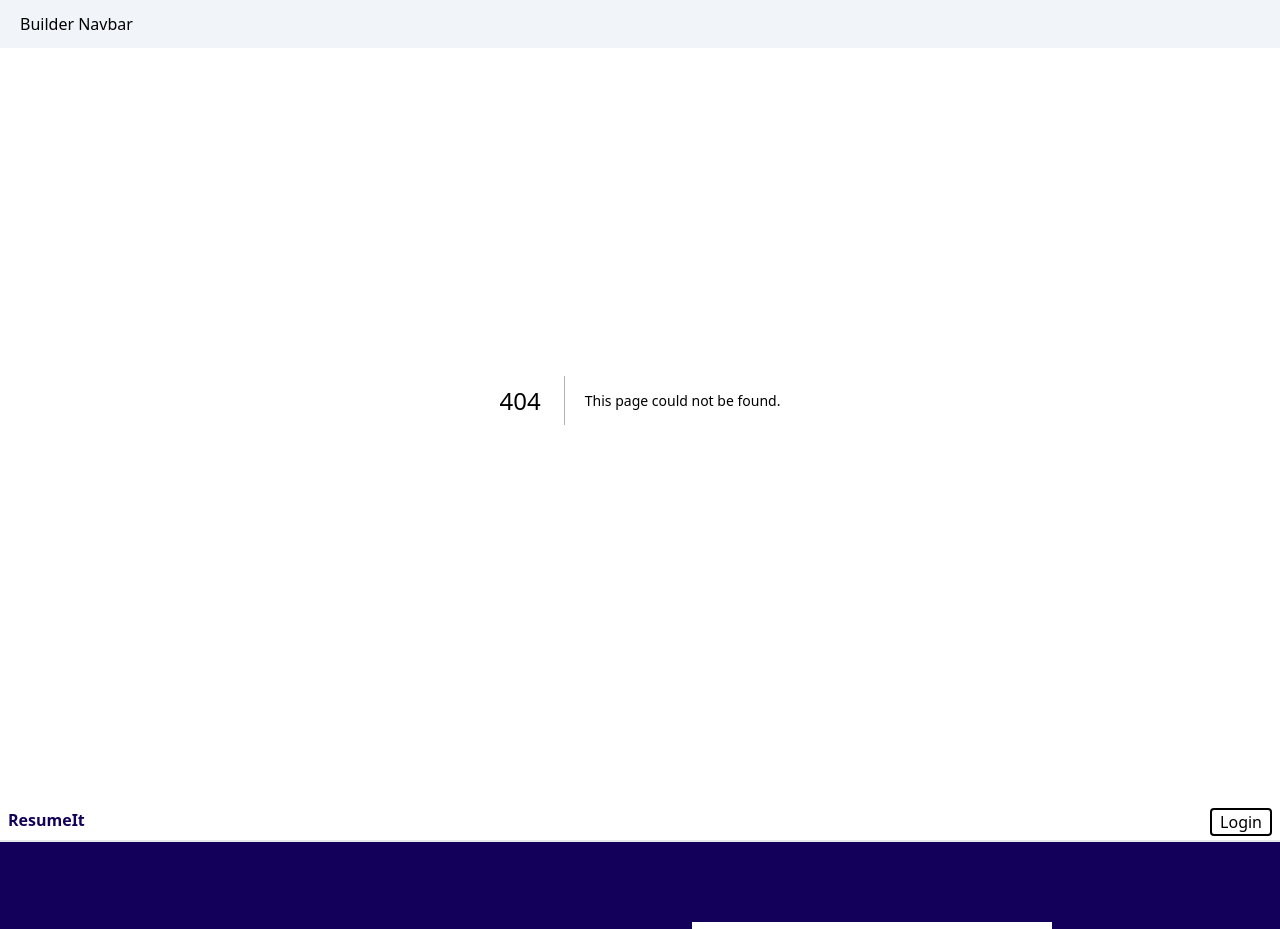
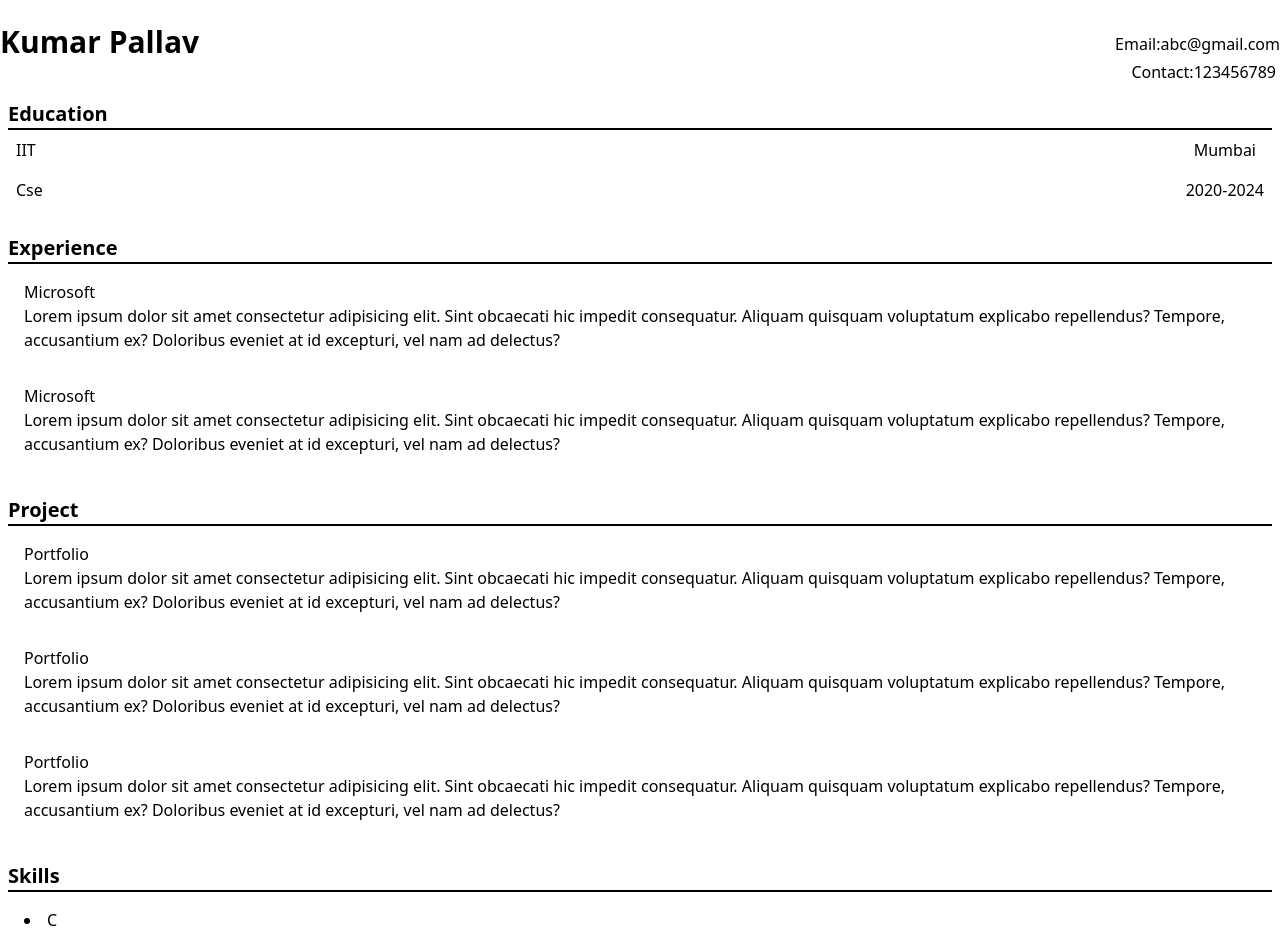
Before and after one commit to us-2024/resumeit-frontend, a Next.js app: page /dashboard/template in a window 1280 px wide. Before the commit this address had no page. Shown: the top 929 px of the page. Built offline with nearby package versions, Linux system fonts and the light colour scheme.

Commit message:
Template

```diff
--- /dev/null
+++ b/src/components/Builder/templates/template1/components1/Education1.tsx
@@ -0,0 +1,21 @@
+import { FC } from 'react'
+import { useState } from 'react'
+export const Education: FC<{}> = ({}) => {
+    const [institute_name,setInstituteName]=useState('IIT');
+const [degree,setDegree]=useState('Cse');
+const [city,setCity]=useState('Mumbai');
+const[period,setPeriod]=useState('2020-2024')
+    return(
+        <div className='mt-2 p-2'>
+           <h2 className='border-b-2 font-bold text-xl border-black'>Education</h2>
+          <div className='flex justify-between p-2'>
+            <p>{institute_name}</p>
+            <p className='mr-2'>{city}</p>
+            </div>
+          <div className='flex justify-between p-2'>
+           <p> {degree}</p>
+           <p>{period}</p>
+            </div>
+        </div>
+    )
+}
--- /dev/null
+++ b/src/components/Builder/templates/template1/components1/Experience.tsx
@@ -0,0 +1,20 @@
+import { FC } from 'react'
+import { useState } from 'react'
+export const Experience: FC<{}> = ({}) => {
+    const [company_name,setCompanyName]=useState('Microsoft');
+const [desc,setDesc]=useState('Lo')
+    return(
+        <div className='mt-2 p-2'>
+           <h2 className='border-b-2 text-xl font-bold border-black'>Experience</h2>
+          <div className='p-4'>
+            <p>{company_name}</p>
+           <p>Lorem ipsum dolor sit amet consectetur adipisicing elit. Sint obcaecati hic impedit consequatur. Aliquam quisquam voluptatum explicabo repellendus? Tempore, accusantium ex? Doloribus eveniet at id excepturi, vel nam ad delectus?</p>
+            </div>
+            <div className='p-4'>
+            <p>{company_name}</p>
+           <p>Lorem ipsum dolor sit amet consectetur adipisicing elit. Sint obcaecati hic impedit consequatur. Aliquam quisquam voluptatum explicabo repellendus? Tempore, accusantium ex? Doloribus eveniet at id excepturi, vel nam ad delectus?</p>
+            </div>
+
+        </div>
+    )
+}
--- /dev/null
+++ b/src/components/Builder/templates/template1/components1/Header1.tsx
@@ -0,0 +1,18 @@
+import { FC } from 'react'
+import { useState } from 'react'
+export const Header: FC<{}> = ({}) => {
+const [name,setName]=useState('Kumar Pallav');
+const [email,setEmail]=useState('abc@gmail.com');
+const [contact_number,setContact_Number]=useState('123456789');
+    return(
+        <div>
+            <div className='flex  justify-between'>
+                <h2 className='pt-6 text-3xl font-bold'>{name}</h2>
+                <span className='mt-8' >Email:{email}</span>
+            </div>
+            <div className='flex mt-0'>
+                <span className='absolute right-1'>Contact:{contact_number}</span>
+            </div>
+        </div>
+    )
+}
--- /dev/null
+++ b/src/components/Builder/templates/template1/components1/Projects1.tsx
@@ -0,0 +1,23 @@
+import { FC } from 'react'
+import { useState } from 'react'
+export const Project: FC<{}> = ({}) => {
+    const [project_name,setProjectName]=useState('Portfolio');
+const [desc,setDesc]=useState('Lo')
+    return(
+        <div  className='mt-2 p-2'>
+           <h2 className='border-b-2 font-bold text-xl border-black'>Project</h2>
+          <div className='p-4' >
+            <p>{project_name}</p>
+           <p>Lorem ipsum dolor sit amet consectetur adipisicing elit. Sint obcaecati hic impedit consequatur. Aliquam quisquam voluptatum explicabo repellendus? Tempore, accusantium ex? Doloribus eveniet at id excepturi, vel nam ad delectus?</p>
+            </div>
+            <div className='p-4'>
+            <p>{project_name}</p>
+           <p>Lorem ipsum dolor sit amet consectetur adipisicing elit. Sint obcaecati hic impedit consequatur. Aliquam quisquam voluptatum explicabo repellendus? Tempore, accusantium ex? Doloribus eveniet at id excepturi, vel nam ad delectus?</p>
+            </div>
+            <div className='p-4'>
+            <p>{project_name}</p>
+           <p>Lorem ipsum dolor sit amet consectetur adipisicing elit. Sint obcaecati hic impedit consequatur. Aliquam quisquam voluptatum explicabo repellendus? Tempore, accusantium ex? Doloribus eveniet at id excepturi, vel nam ad delectus?</p>
+            </div>
+        </div>
+    )
+}
--- /dev/null
+++ b/src/components/Builder/templates/template1/components1/Skills1.tsx
@@ -0,0 +1,16 @@
+import { FC } from 'react'
+import { useState } from 'react'
+export const Skills: FC<{}> = ({}) => {
+    const [project_name,setProjectName]=useState('Portfolio');
+const [desc,setDesc]=useState('Lo')
+    return(
+        <div className='mt-2 p-2'>
+           <h2 className='border-b-2 font-bold text-xl border-black'>Skills</h2>
+<ul className='list-disc list-inside p-4'>
+    <li>C</li>
+    <li>C++</li>
+    <li>Java</li>
+</ul>
+        </div>
+    )
+    }
--- /dev/null
+++ b/src/components/Builder/templates/template1/template1.tsx
@@ -0,0 +1,16 @@
+import { FC } from 'react'
+import { Header } from './components1/Header1'
+import {Education} from './components1/Education1'
+import {Experience} from './components1/Experience'
+import {Project} from './components1/Projects1'
+import {Skills} from './components1/Skills1'
+export const Template1: FC<{}> = ({}) => {
+    return (<div>
+        <Header/>
+        <br></br>
+        <Education />
+        <Experience/>
+        <Project/>
+        <Skills/>
+        </div>)
+}
--- a/src/pages/_app.tsx
+++ b/src/pages/_app.tsx
@@ -34,13 +34,13 @@ export default function App({ Component, pageProps }: AppProps) {
                     href="/favicon.ico"
                 />
             </Head>
+            {router.pathname.includes('/template') ? (null) : (<BuilderNavbar/>)}
 
-            <BuilderNavbar />
             <Component {...pageProps} />
-
-
-            {router.pathname.includes('/login') ? (null) : (<Navbar/>)}
-            {router.pathname.includes('/login') ? (null) : (<Home_page/>)}
+            {router.pathname.includes('/template') ? (null) : (<Home_page/>)}
+            {router.pathname.includes('/template') ? (null) : (<Navbar/>)}
+            {/* {router.pathname.includes('/login') ? (null) : (<Navbar/>)} */}
+            {/* {router.pathname.includes('/login') ? (null) : (<Home_page/>)} */}
         </>
     )
 }
--- /dev/null
+++ b/src/pages/dashboard/template.tsx
@@ -0,0 +1,9 @@
+import { Template1 } from "@/components/Builder/templates/template1/template1"
+
+export default function Builder() {
+    return (
+        <div >
+            <Template1/>
+        </div>
+    )
+}
```
Also changed, not shown: 1 other file (tests, documents, lock files or other folders).
